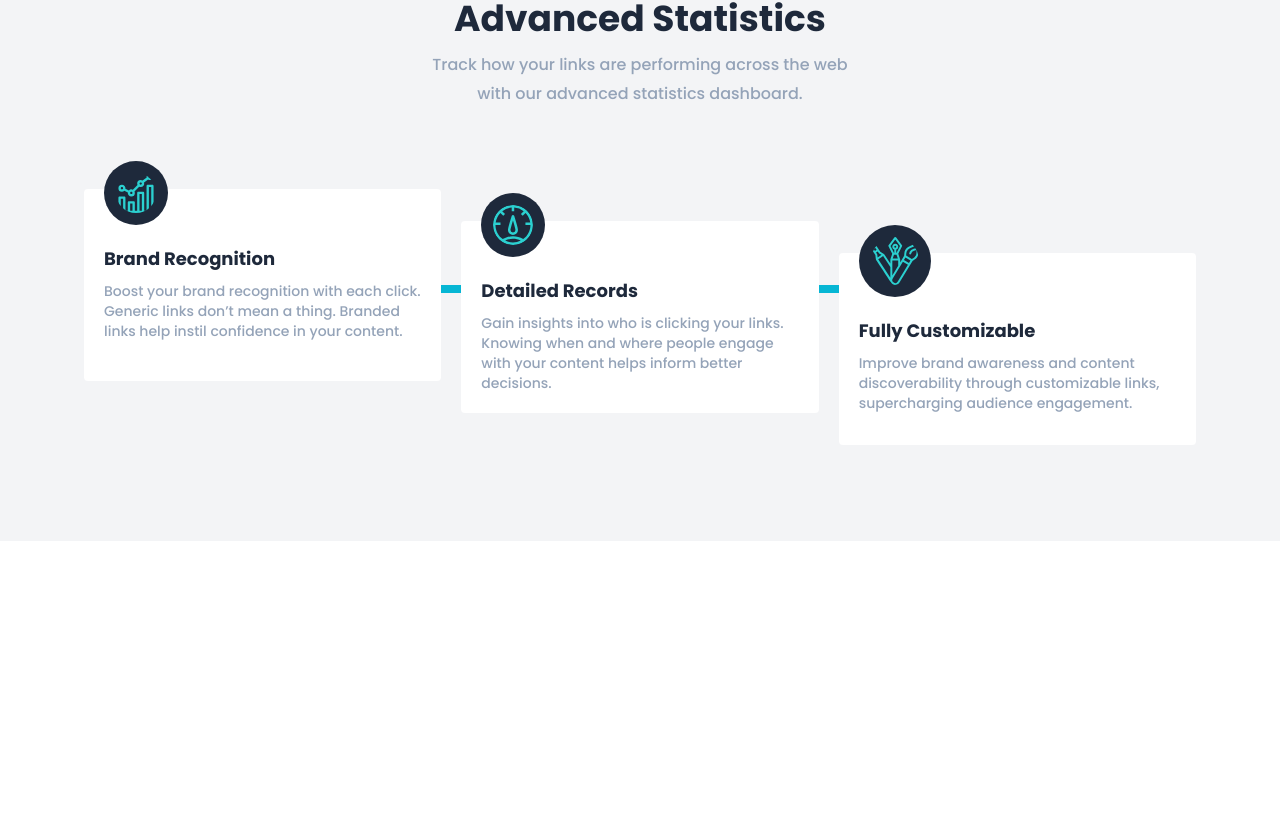
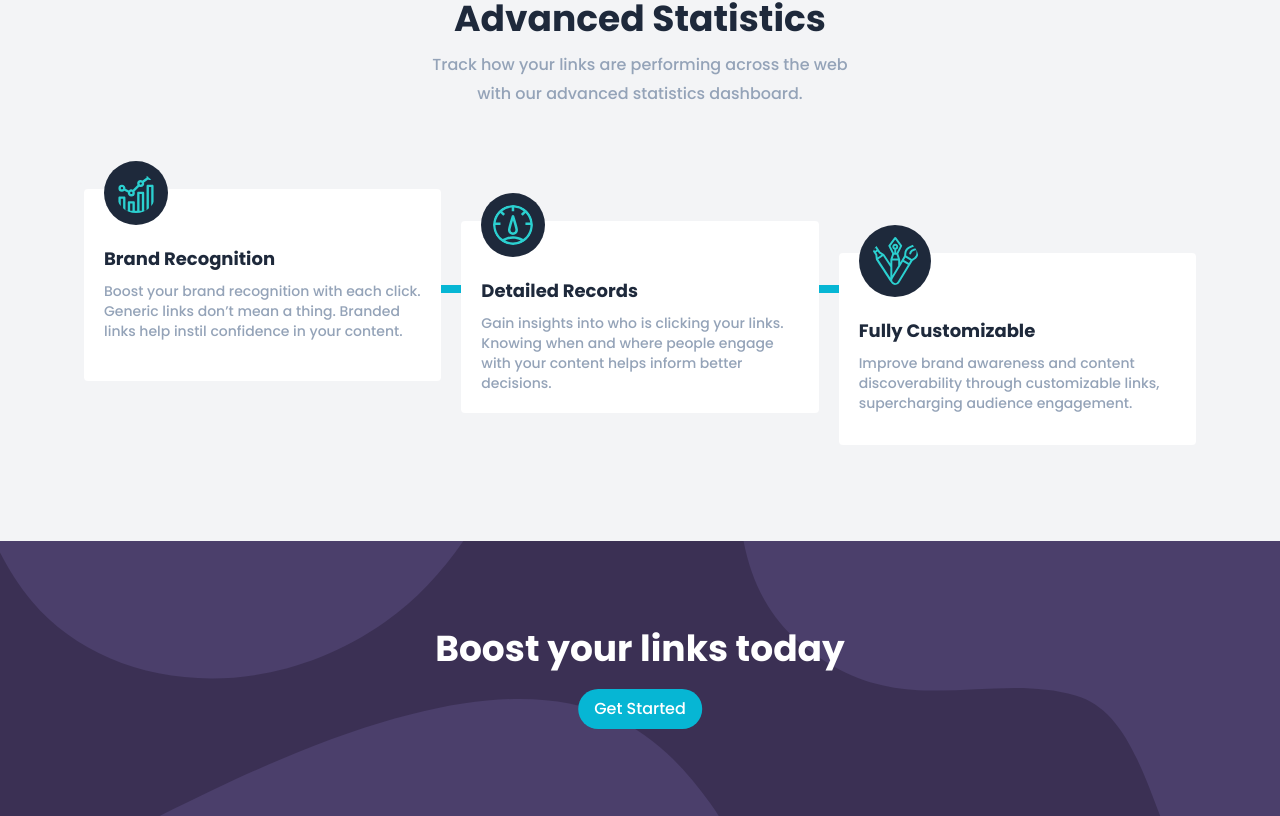
Before and after one commit to Adit0507/URL-Shortener, a React (Create React App) app: page / in a window 1280 px wide. Shown: the part 1020-1836 px from the top of the page. Before the commit the page ends 1561 px from the top, so only its background shows below. Built offline with nearby package versions, Linux system fonts and the light colour scheme.

Commit message:
Finished Boost component

```diff
--- a/src/App.js
+++ b/src/App.js
@@ -1,4 +1,5 @@
 import Advanced from "./components/Advanced";
+import Boost from "./components/Boost";
 import Header from "./components/Header";
 import Shortener from "./components/Shortener";
 import Showcase from "./components/Showcase";
@@ -10,6 +11,7 @@
       <Showcase />
       <Shortener />
       <Advanced />
+      <Boost />
     </>
   );
 }
--- /dev/null
+++ b/src/components/Boost.js
@@ -0,0 +1,25 @@
+import React from "react";
+import bgMobile from "../images/bg-boost-mobile.svg";
+import bgDesktop from "../images/bg-boost-desktop.svg";
+
+const Boost = () => {
+  return (
+    <>
+      <section className="boost relative">
+        <picture>
+          <source media="(min-width: 768px)" srcSet={bgDesktop} />
+          <img src={bgMobile} alt="" />
+        </picture>
+
+        <div className="flex items-center justify-center flex-col boost-inner">
+          <h2 className="mb-5 text-3xl md:text-4xl text-white font-bold text-center">
+            Boost your links today
+          </h2>
+          <button className="btn-cta rounded-full">Get Started</button>
+        </div>
+      </section>
+    </>
+  );
+};
+
+export default Boost;
```
